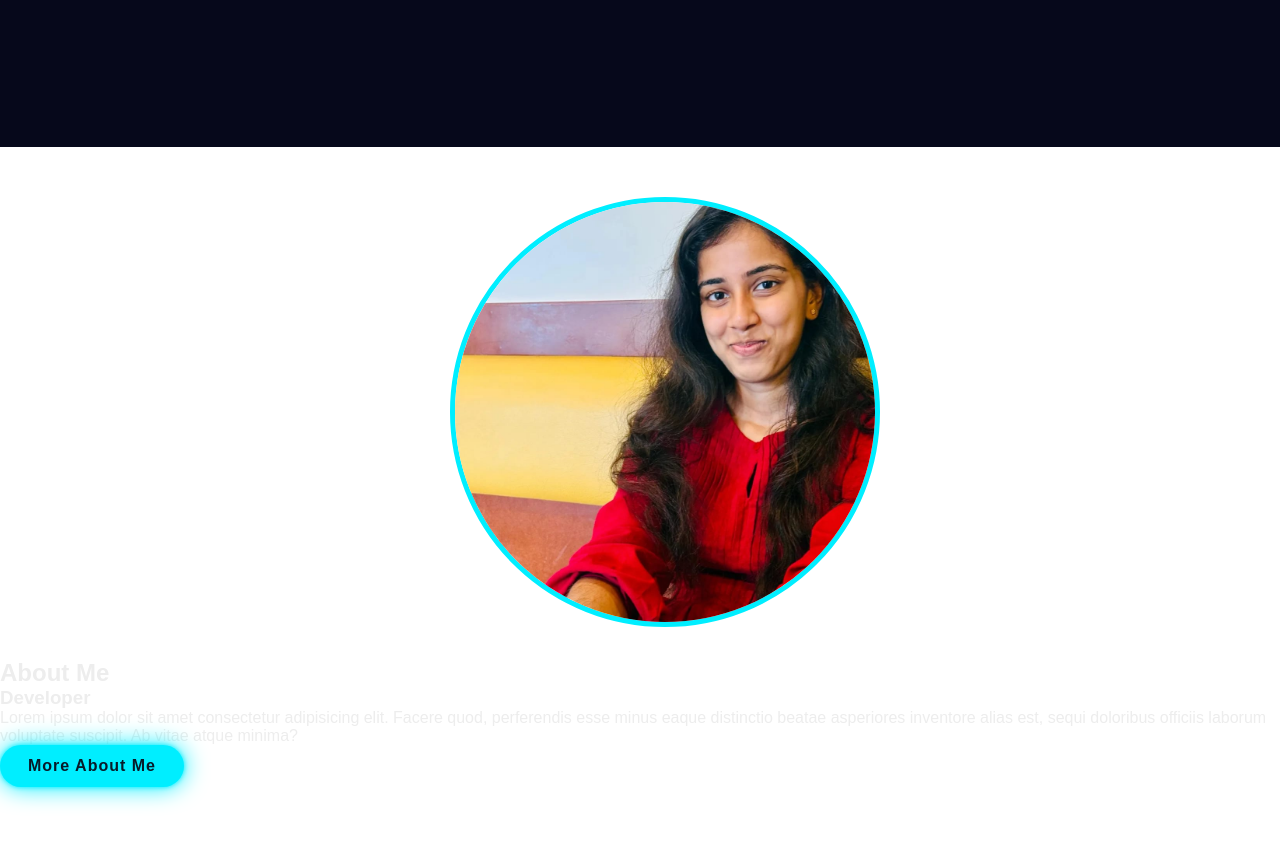
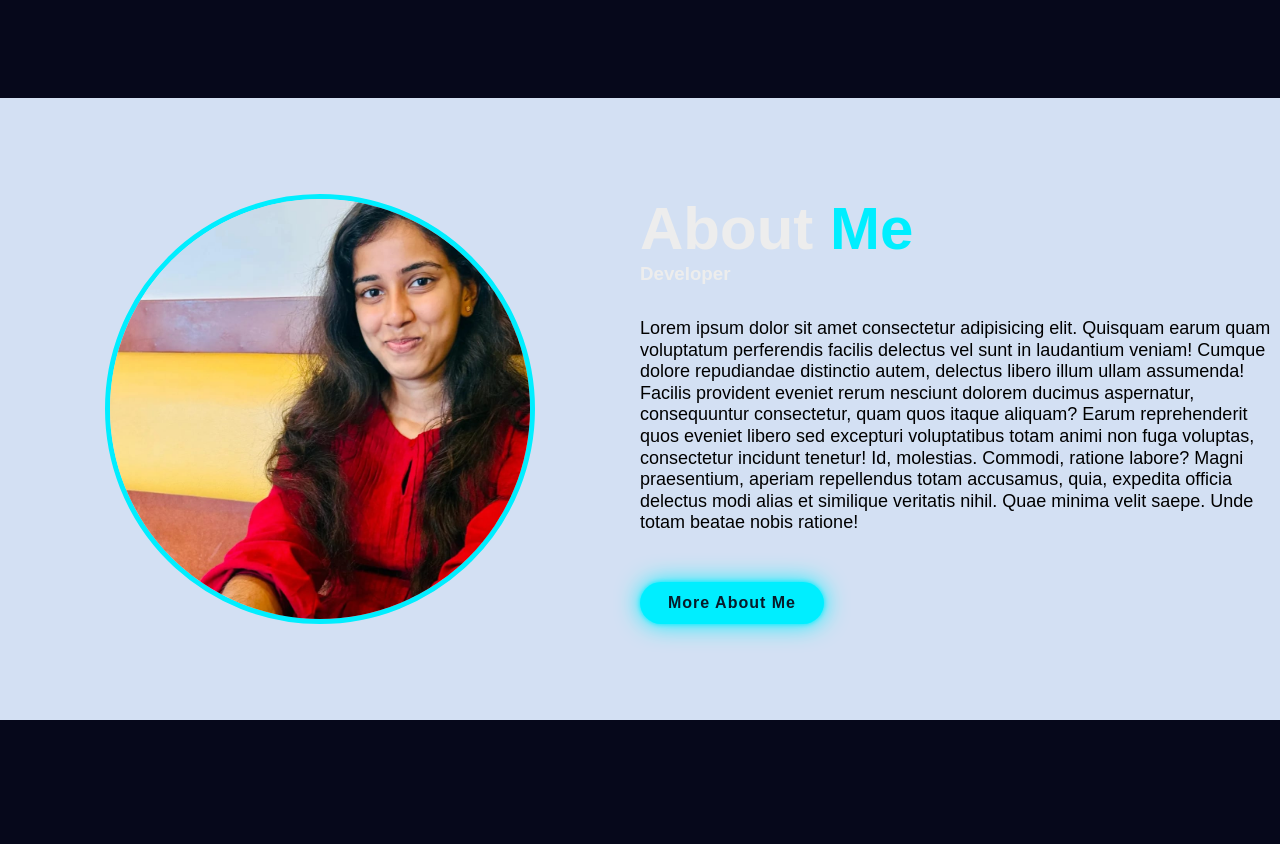
Before and after one commit to Mashi333/portfolio, a plain HTML site: page index.html in a window 1280 px wide. Shown: the part 702-1546 px from the top of the page. After the commit the page ends 1422 px from the top, so only its background shows below. Drawn offline with nearby package versions, Linux system fonts and the light colour scheme.

Commit message:
About_update

```diff
--- a/index.html
+++ b/index.html
@@ -12,8 +12,7 @@
     <script src="https://unpkg.com/typed.js@2.1.0/dist/typed.umd.js"></script>
   </head>
   <body>
-    <header>
-      <div class="navstyle">
+    <header class="header">
       <nav class="navbar">
         <a href="#" style="--i: 1" class="active">Home</a>
         <a href="#" style="--i: 2">About</a>
@@ -21,9 +20,7 @@
         <a href="#" style="--i: 4">Portfolio</a>
         <a href="#" style="--i: 5">Contact</a>
       </nav>
-      </div>
     </header>
-
     <section class="home">
       <div class="home-content">
         <h3>Hello,It's Me</h3>
@@ -51,21 +48,31 @@
 
     <section class="about" id="about">
       <br />
-      <div class="about-img">
+      <div class="home-img">
         <img src="images/profile.jpeg" />
       </div>
       <div class="about-text">
         <h2>About<span> Me</span></h2>
         <h3>Developer</h3>
+        <br />
         <p>
-          Lorem ipsum dolor sit amet consectetur adipisicing elit. Facere quod,
-          perferendis esse minus eaque distinctio beatae asperiores inventore
-          alias est, sequi doloribus officiis laborum voluptate suscipit. Ab
-          vitae atque minima?
+          Lorem ipsum dolor sit amet consectetur adipisicing elit. Quisquam
+          earum quam voluptatum perferendis facilis delectus vel sunt in
+          laudantium veniam! Cumque dolore repudiandae distinctio autem,
+          delectus libero illum ullam assumenda! Facilis provident eveniet rerum
+          nesciunt dolorem ducimus aspernatur, consequuntur consectetur, quam
+          quos itaque aliquam? Earum reprehenderit quos eveniet libero sed
+          excepturi voluptatibus totam animi non fuga voluptas, consectetur
+          incidunt tenetur! Id, molestias. Commodi, ratione labore? Magni
+          praesentium, aperiam repellendus totam accusamus, quia, expedita
+          officia delectus modi alias et similique veritatis nihil. Quae minima
+          velit saepe. Unde totam beatae nobis ratione!
         </p>
+        <br />
         <a href="#" class="btn-box">More About Me</a>
       </div>
     </section>
+
     <script src="script.js"></script>
   </body>
 </html>
--- a/styles.css
+++ b/styles.css
@@ -27,43 +27,16 @@ body {
   height: 100%;
 }
 
-.about {
+.header {
   display: flex;
-  background-color: #fff;
-  justify-content: center;
+  justify-content: space-between;
   align-items: center;
-  flex-direction: column;
-  gap: 2rem;
-  padding-bottom: 6rem;
-}
-
-.about-img {
-  border-radius: 50%;
-  width: 430px;
-  height: 430px;
-  border: 5px solid #0ef;
-  overflow: hidden;
-  display: flex;
-  justify-content: flex-end;
-  margin-left: 50px;
-}
-
-.about-img img {
-  object-fit: contain;
-  width: 100%;
-  height: 100%;
-}
-
-.header {
+  padding: 20px 10%;
+  background: rgb(2, 1, 22);
   position: fixed;
   top: 0;
   left: 0;
   width: 100%;
-  padding: 20px 10%;
-  background: transparent;
-  display: flex;
-  justify-content: space-between;
-  align-items: center;
   z-index: 100;
 }
 
@@ -187,6 +160,58 @@ body {
 .btn-box:hover {
   box-shadow: 0 0 1px cyan, 0 0 5px cyan, 0 0 20px cyan;
 }
+/*
+.about {
+  display: flex;
+  grid-template-columns: repeat(2, 1fr);
+  align-items: center;
+  gap: 1.5rem;
+}
+*/
+/*.about-img img {
+  max-width: 630px;
+  height: auto;
+  width: 100%;
+  padding-bottom: 20%;
+  border-radius: 8px;
+}*/
+
+.about-text {
+  width: 50%;
+}
+
+.about-text h2 {
+  font-size: 60px;
+}
+
+.about-text h2 span {
+  color: #0ef;
+}
+
+.about-text p {
+  color: black;
+  gap: 1rem;
+  font-size: 18px;
+  line-height: 1.2;
+  margin: 15px 0 30px;
+}
+
+.about {
+  display: flex;
+  background-color: #d3e0f3;
+  justify-content: space-between;
+  align-items: center;
+  gap: 2rem;
+  padding-bottom: 6rem;
+  padding-top: 6rem;
+}
+
+.about .home-img {
+  width: 430px;
+  height: 430px;
+  display: flex;
+  justify-content: flex-start;
+}
 
 @keyframes slideRight {
   0% {
```
Lines whose indentation alone changed are shown as unchanged.
